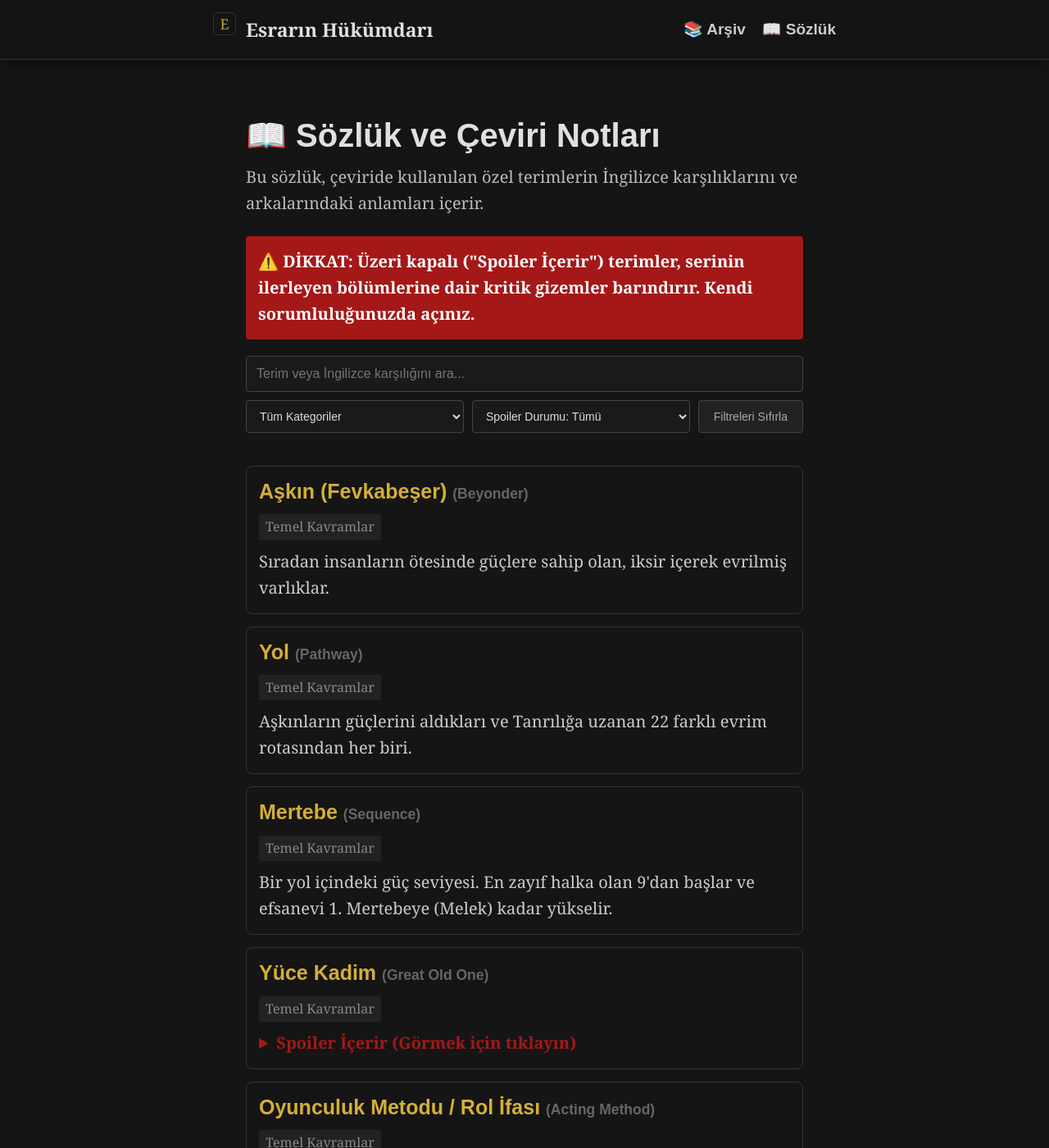
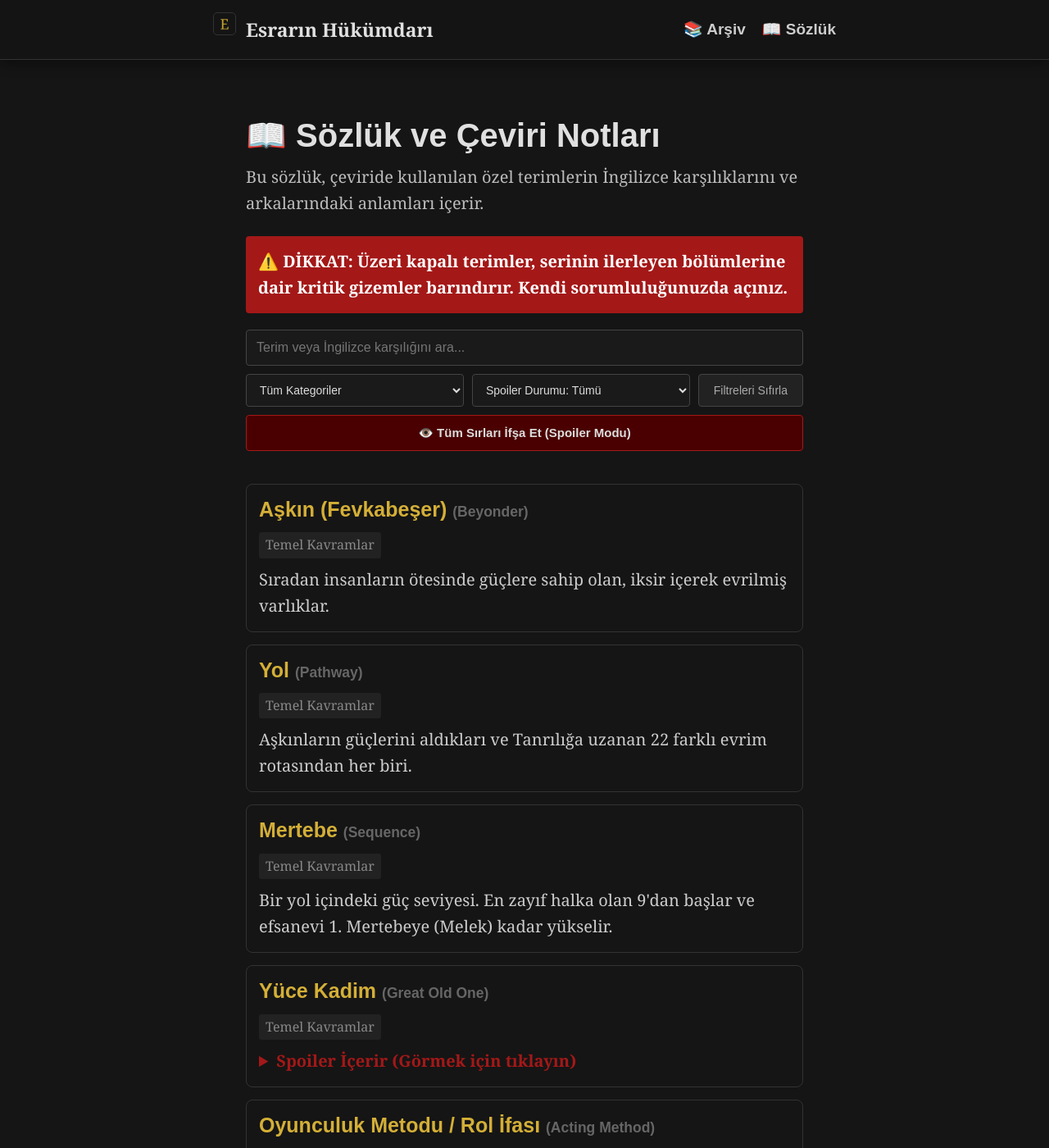
Before and after one commit to Imperium34/Imperium34.github.io, a Jekyll site: the page built from sozluk.md, in a window 1280 px wide and 1400 px high. Shown: the whole window at 82% size. Built offline with Jekyll 4.4.1, drawn with Linux system fonts in a browser that asks for light colours; comment, search, counter and statistics services are not loaded; part of the change alters nothing that is shown.

Commit message:
sözlük güncellemesi

```diff
--- a/sozluk.md
+++ b/sozluk.md
@@ -13,7 +13,7 @@ permalink: /sozluk/
   background-color: rgba(21, 21, 21, 0.8);
   padding: 2px 6px;
   border-radius: 4px;
-  transition: filter 0.8s ease, opacity 0.8s ease, background-color 0.8s ease;
+  transition: filter 0.5s ease, opacity 0.5s ease, background-color 0.5s ease;
 }
 
 .dynamic-spoiler.unlocked {
@@ -26,13 +26,24 @@ permalink: /sozluk/
 .hidden-sequence {
   display: none !important;
 }
+
+body.spoiler-mode-active .dynamic-spoiler {
+  filter: blur(0) !important;
+  opacity: 1 !important;
+  background-color: transparent !important;
+  user-select: auto !important;
+}
+
+body.spoiler-mode-active .hidden-sequence {
+  display: list-item !important;
+}
 </style>
 
 <h1>📖 Sözlük ve Çeviri Notları</h1>
 <p>Bu sözlük, çeviride kullanılan özel terimlerin İngilizce karşılıklarını ve arkalarındaki anlamları içerir.</p>
 
 <div style="background: #a41818; color: white; padding: 15px; border-radius: 4px; margin-bottom: 20px; font-weight: bold;">
-  ⚠️ DİKKAT: Üzeri kapalı ("Spoiler İçerir") terimler, serinin ilerleyen bölümlerine dair kritik gizemler barındırır. Kendi sorumluluğunuzda açınız.
+  ⚠️ DİKKAT: Üzeri kapalı terimler, serinin ilerleyen bölümlerine dair kritik gizemler barındırır. Kendi sorumluluğunuzda açınız.
 </div>
 
 <div class="filter-container" style="margin-bottom: 30px; display: flex; flex-direction: column; gap: 10px;">
@@ -59,6 +70,11 @@ permalink: /sozluk/
     </button>
 
   </div>
+
+  <button id="globalSpoilerBtn" onclick="toggleGlobalSpoiler()" style="padding: 12px; font-size: 15px; background: #4a0000; border: 1px solid #a41818; color: #ddd; border-radius: 4px; cursor: pointer; font-weight: bold; width: 100%; transition: all 0.3s ease;">
+    👁️ Tüm Sırları İfşa Et (Spoiler Modu)
+  </button>
+
   <p id="resultCount" style="margin: 0; font-size: 0.85em; color: #666;"></p>
 </div>
 
@@ -98,7 +114,7 @@ permalink: /sozluk/
           {% for mertebe in item.mertebeler %}
             <li class="sequence-row {% if mertebe.seviye == 0 %}hidden-sequence{% endif %}" data-unlock="{{ mertebe.bolum_siniri | default: 9999 }}" style="margin-bottom: 8px; font-size: 0.95em;">
               <strong style="color: #888;">Mertebe {{ mertebe.seviye }}:</strong>
-              <span class="dynamic-spoiler" data-unlock="{{ mertebe.bolum_siniri | default: 9999 }}" title="Manuel aç/kapat için tıklayın">
+              <span class="dynamic-spoiler" data-unlock="{{ mertebe.bolum_siniri | default: 9999 }}" title="Açmak/Kapatmak için tıklayın">
                 {{ mertebe.isim }}
               </span>
             </li>
@@ -161,47 +177,11 @@ function resetFilters() {
   filterTerms();
 }
 
-// BÜTÜNLEŞİK DİNAMİK KİLİT MOTORU
-document.addEventListener("DOMContentLoaded", function() {
-  const lastChapterTitle = localStorage.getItem("imperiumLastChapterTitle");
-  let currentChapter = 0;
+let isGlobalSpoilerActive = false;
+function toggleGlobalSpoiler() {
+  isGlobalSpoilerActive = !isGlobalSpoilerActive;
+  const btn = document.getElementById("globalSpoilerBtn");
 
-  if (lastChapterTitle) {
-    const match = lastChapterTitle.match(/Bölüm\s+(\d+)/i);
-    if (match) {
-      currentChapter = parseInt(match[1]);
-    }
-  }
-
-  const mainSpoilers = document.querySelectorAll(".main-term-spoiler");
-  mainSpoilers.forEach(container => {
-    const unlockAt = parseInt(container.getAttribute("data-unlock"));
-    if (currentChapter >= unlockAt) {
-      // Spoiler etiketini (details) kaldırıp içeriği doğrudan p etiketiyle yazar
-      const pContent = container.querySelector("p").innerHTML;
-      container.innerHTML = `<p style="color: #ccc; margin-bottom: 0;">${pContent}</p>`;
-    }
-  });
-
-  const seqRows = document.querySelectorAll(".sequence-row");
-  seqRows.forEach(row => {
-    const unlockAt = parseInt(row.getAttribute("data-unlock"));
-    if (currentChapter >= unlockAt) {
-      row.classList.remove("hidden-sequence");
-    }
-  });
-
-  const spoilers = document.querySelectorAll(".dynamic-spoiler");
-  spoilers.forEach(spoiler => {
-    const unlockAt = parseInt(spoiler.getAttribute("data-unlock"));
-
-    if (currentChapter >= unlockAt) {
-      spoiler.classList.add("unlocked");
-    }
-
-    spoiler.addEventListener("click", function() {
-      this.classList.toggle("unlocked");
-    });
-  });
-});
-</script>
+  if (isGlobalSpoilerActive) {
+    document.body.classList.add("spoiler-mode-active");
+    btn.innerHTML = "👁️ Sırları Gizle (Güven
```
